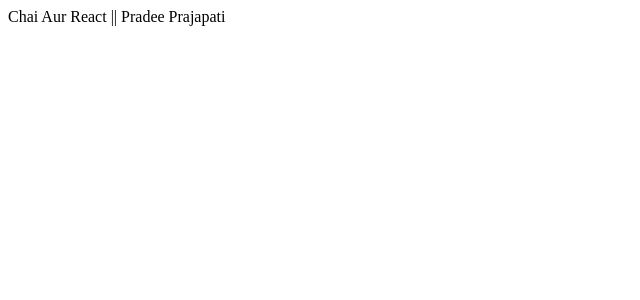
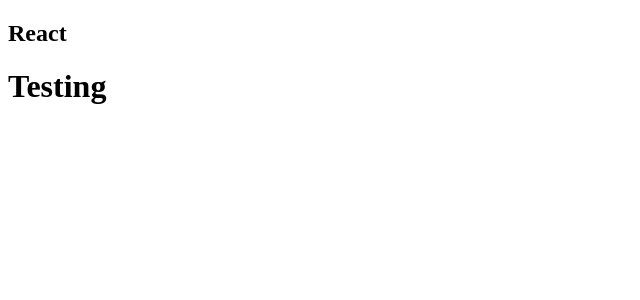
Before and after one commit to pradeepkumar128/chai-aur-react, a React (Create React App) app in the folder reactprt01/: page / in a window 1280 px wide. Shown: the top 300 px of the page, without its empty margins (0-640 px from the left). Built offline with nearby package versions, Linux system fonts and the light colour scheme.

Commit message:
second commit

```diff
--- a/reactprt01/src/App.js
+++ b/reactprt01/src/App.js
@@ -1,8 +1,13 @@
 import React from 'react'
+import Testing from './Testing'
+
 
 const App = () => {
   return (
-    <div>Chai Aur React || Pradee Prajapati</div>
+    <>
+   <h2>React </h2>
+   <Testing/>
+    </>
   )
 }
 
--- /dev/null
+++ b/reactprt01/src/Testing.js
@@ -0,0 +1,9 @@
+import React from 'react'
+
+const Testing = () => {
+  return (
+    <h1>Testing</h1>
+  )
+}
+
+export default Testing
--- a/reactprt01/src/index.js
+++ b/reactprt01/src/index.js
@@ -5,7 +5,5 @@
 
 const root = ReactDOM.createRoot(document.getElementById('root'));
 root.render(
-  <React.StrictMode>
     <App />
-  </React.StrictMode>
 );
```
